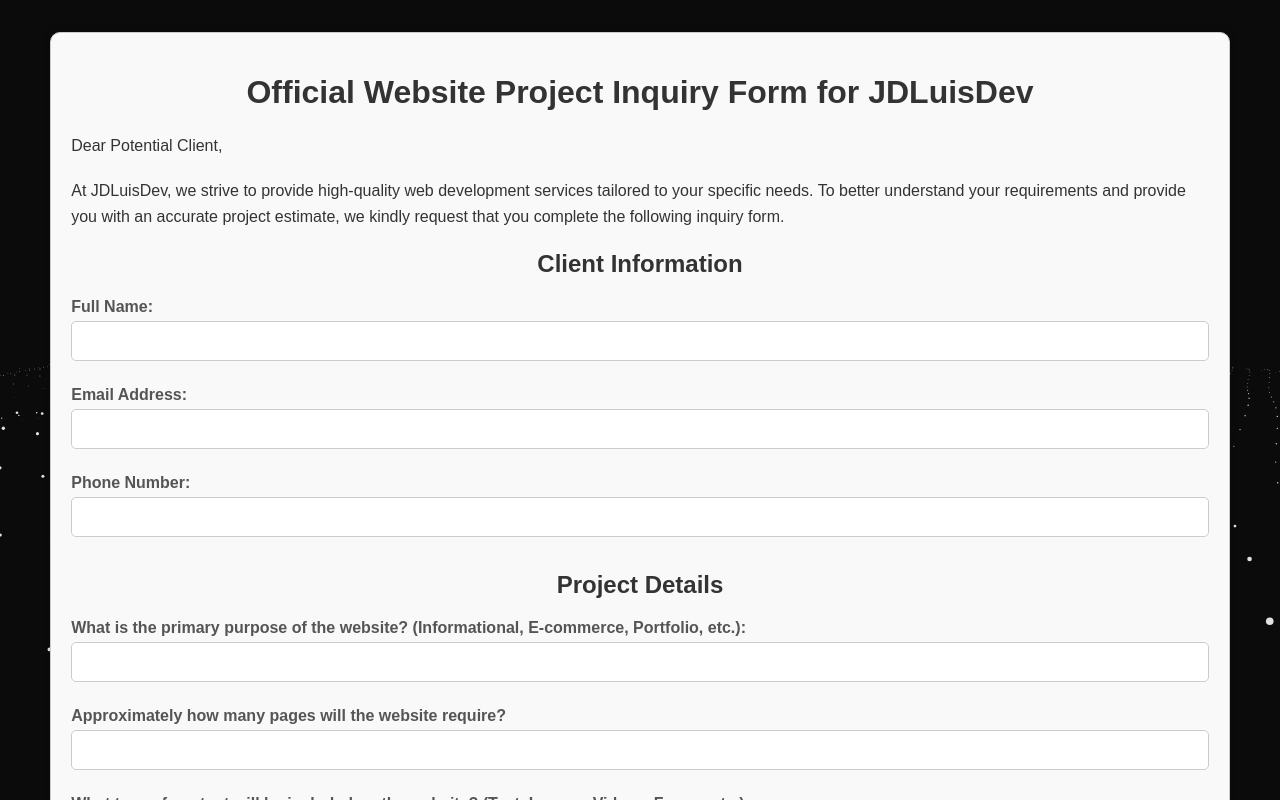
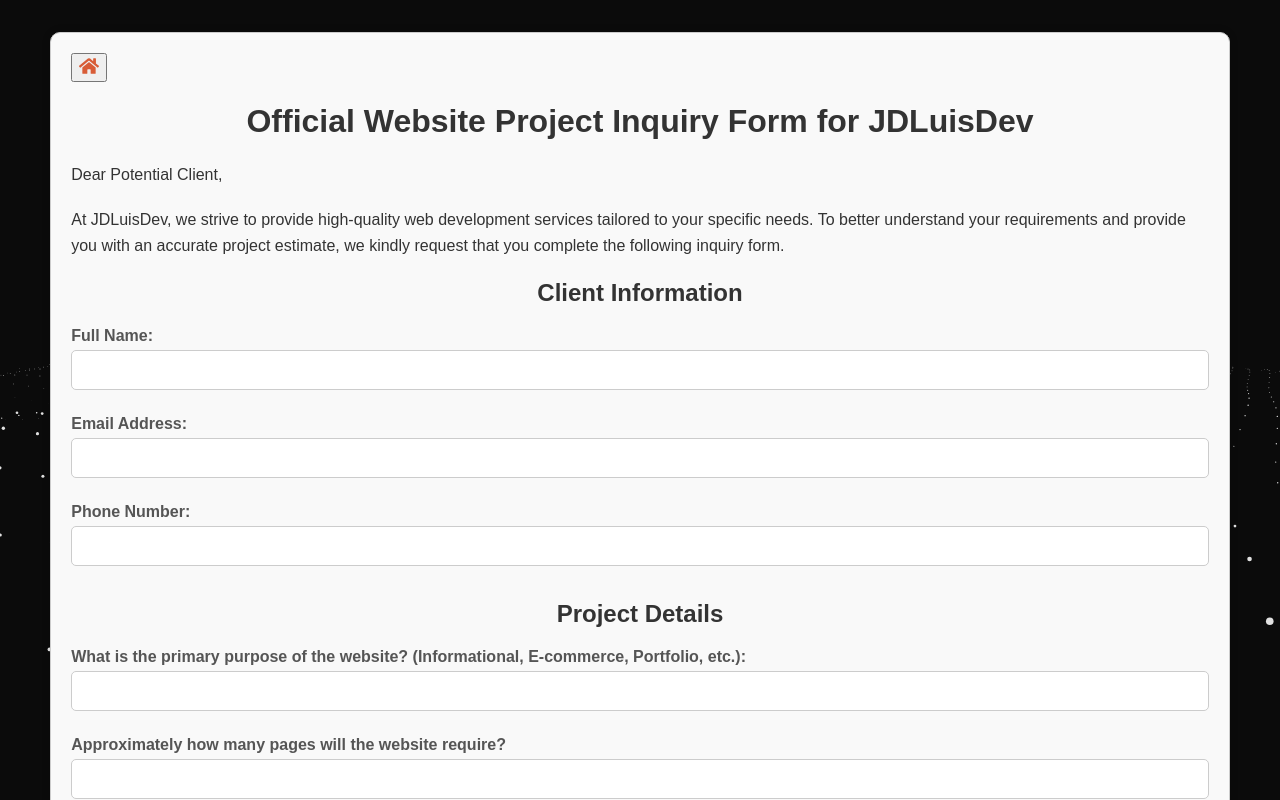
Before and after one commit to jdluis/My-portafolio, a React (Vite) app: page /clientform in a window 1280 px wide. Shown: the top 800 px of the page. Built offline with nearby package versions, Linux system fonts and the light colour scheme; no server answers.

Commit message:
Add example of env, Add homeBtn on clientform, Add toastify for form.

```diff
--- a/package.json
+++ b/package.json
@@ -21,6 +21,7 @@
     "react-dom": "^18.2.0",
     "react-icons": "^4.7.1",
     "react-router-dom": "^6.6.1",
+    "react-toastify": "^10.0.5",
     "sort-by": "^0.0.2",
     "three": "^0.156.1"
   },
--- a/src/Layout.jsx
+++ b/src/Layout.jsx
@@ -1,6 +1,8 @@
 import React from 'react';
 import { Outlet } from 'react-router-dom';
 import { Nav } from './components/Nav';
+import { ToastContainer, toast } from 'react-toastify';
+import 'react-toastify/dist/ReactToastify.css';
 import './layout.css';
 
 export function Layout() {
@@ -9,6 +11,7 @@
       <Nav />
       <section className='container-router'>
         <Outlet />
+        <ToastContainer />
       </section>
     </main>
   );
--- a/src/routes/ClientForm/index.css
+++ b/src/routes/ClientForm/index.css
@@ -71,6 +71,11 @@
   margin-bottom: 0;
 }
 
+.homeBtn {
+  cursor: pointer;
+  color: var(--palleta-orange);
+}
+
 @media (max-width: 600px) {
   form {
     padding: 10px;
--- a/src/routes/ClientForm/index.jsx
+++ b/src/routes/ClientForm/index.jsx
@@ -1,27 +1,37 @@
 import React from 'react'
 import emailjs from 'emailjs-com';
+import { useNavigate } from 'react-router-dom';
+import { FaHome } from 'react-icons/fa';
+import { toast } from 'react-toastify';
 import './index.css';
 
 function ClientForm() {
+    const navigate = useNavigate()
 
-    const {VITE_EMAILJS_SERVICE_ID, VITE_EMAILJS_TEMPLATE_ID, VITE_EMAILJS_USER_ID} = import.meta.env
-        const handleSubmit = (event) => {
-          event.preventDefault();
+    const { VITE_EMAILJS_SERVICE_ID, VITE_EMAILJS_TEMPLATE_ID, VITE_EMAILJS_USER_ID } = import.meta.env
+    const handleSubmit = (event) => {
+        event.preventDefault();
 
-          emailjs.sendForm(VITE_EMAILJS_SERVICE_ID, VITE_EMAILJS_TEMPLATE_ID, event.target, VITE_EMAILJS_USER_ID)
+        emailjs.sendForm(VITE_EMAILJS_SERVICE_ID, VITE_EMAILJS_TEMPLATE_ID, event.target, VITE_EMAILJS_USER_ID)
             .then((result) => {
-                console.log(result.text);
-                alert('Form submitted successfully!');
+                toast.info('Form submitted successfully!', { position: "bottom-right" })
+                goHome()
             }, (error) => {
-                console.log(error.text);
-                alert('An error occurred, please try again.');
+                toast.error('An error occurred, please try again. Error: ' + error.message, { position: "bottom-right" })
             });
 
-          event.target.reset(); // Reset the form after submission
-        };
+        event.target.reset(); // Reset the form after submission
+    };
+
+    const goHome = () => {
+        navigate("/")
+    }
 
     return (
         <form onSubmit={handleSubmit} id='clientform' >
+            <button className='homeBtn' onClick={goHome}>
+                <FaHome size={"20px"} />
+            </button>
             <h1>Official Website Project Inquiry Form for JDLuisDev</h1>
             <p>Dear Potential Client,</p>
             <p>At JDLuisDev, we strive to provide high-quality web development services tailored to your specific needs. To better understand your requirements and provide you with an accurate project estimate, we kindly request that you complete the following inquiry form.</p>
```
Also changed, not shown: 2 other files (tests, documents, lock files or other folders).
